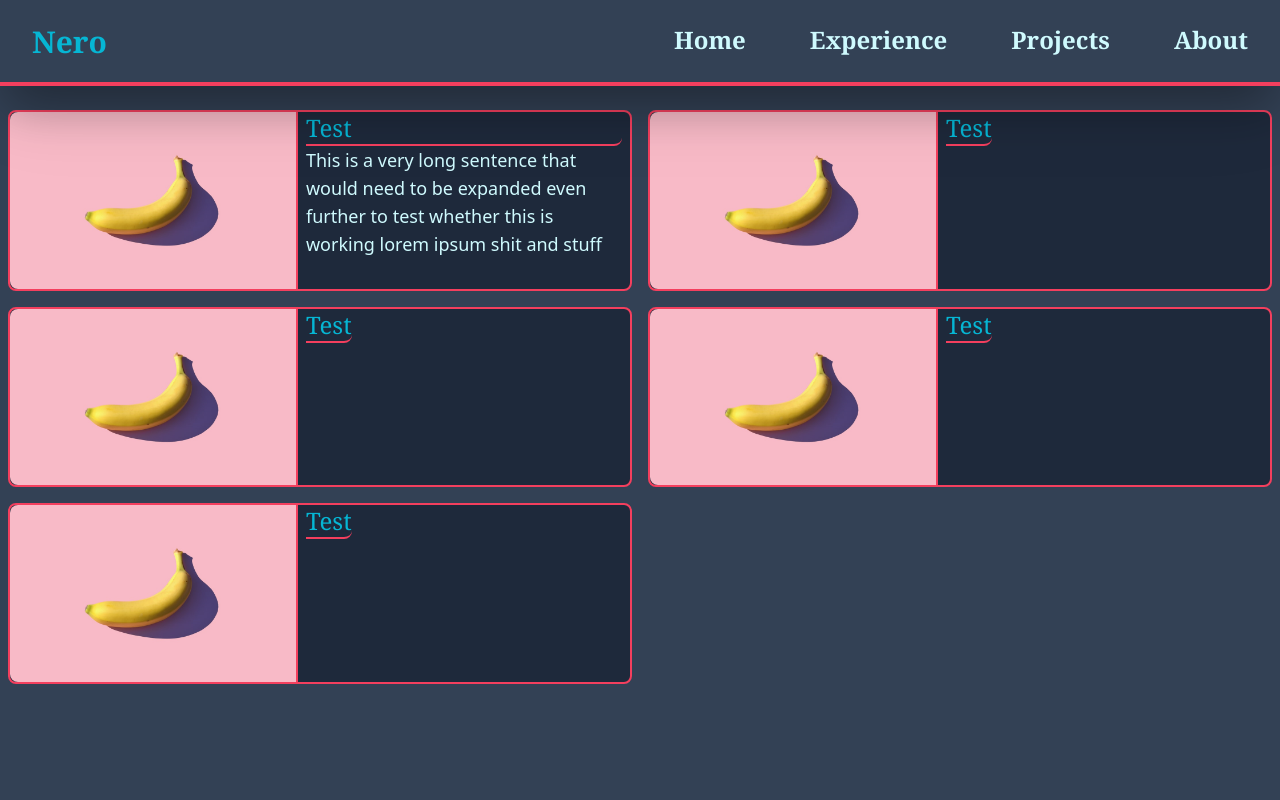
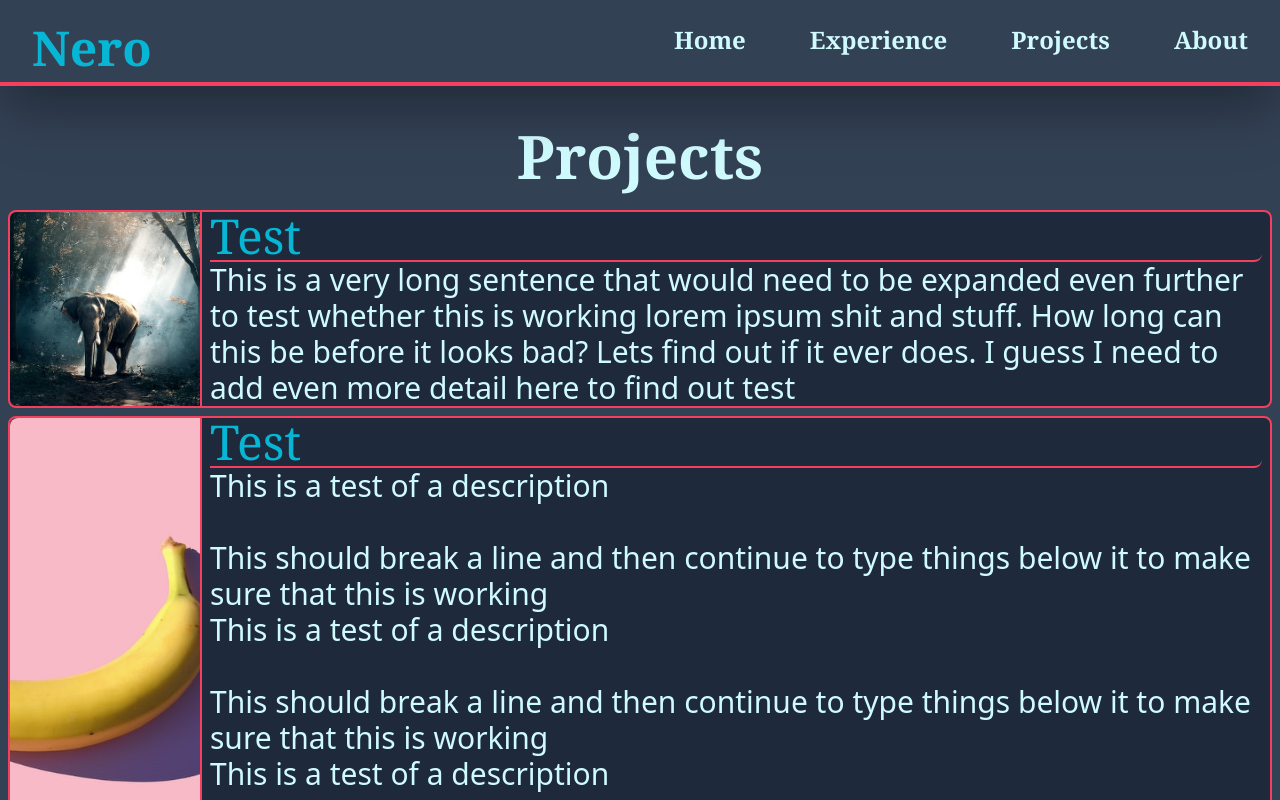
Before and after one commit to NerosJourney/portfolio-site, a React (Create React App) app in the folder site/: page /projects in a window 1280 px wide. Built offline with nearby package versions, Linux system fonts and the light colour scheme.

Commit message:
Projects page

```diff
--- a/site/src/App.js
+++ b/site/src/App.js
@@ -4,6 +4,7 @@ import Home from "./Pages/Home";
 import About from "./Pages/About";
 import Projects from "./Pages/Projects";
 import Experience from "./Pages/Experience";
+import Projects2 from "./Pages/Projects/index2";
 
 function App() {
   return (
@@ -12,6 +13,7 @@ function App() {
         <Route path="/" element={<Home />} />
         <Route path="/about" element={<About />} />
         <Route path="/projects" element={<Projects />} />
+        <Route path="/projects2" element={<Projects2 />} />
         <Route path="/experience" element={<Experience />} />
       </Routes>
     </>
--- a/site/src/Components/NavBar/index.js
+++ b/site/src/Components/NavBar/index.js
@@ -7,11 +7,11 @@ import { FaBars, FaTimes } from "react-icons/fa";
 const NavBar = () => {
   const [navbarOpen, setNavbarOpen] = useState(false);
   return (
-    <div>
+    <div className="z-40">
       <div className="flex pt-4 bg-slate-700 drop-shadow-2xl shadow-2xl font-serif border-b-4 border-b-rose-500">
         <Link
           to="/"
-          className="navbar-item mr-auto text-cyan-500 text-3xl visible w-auto px-8 mb-0"
+          className="navbar-item mr-auto text-cyan-500 text-5xl visible w-auto px-8 mb-0"
         >
           Nero
         </Link>
--- a/site/src/Pages/Projects/index.js
+++ b/site/src/Pages/Projects/index.js
@@ -1,22 +1,66 @@
 import React from "react";
 import NavBar from "../../Components/NavBar";
 import ProjectImg from "../../assets/images/project_temp.png";
+import Elephant from "../../assets/images/elephant.png";
+import { Link } from "react-router-dom";
 
 const Projects = () => {
   return (
     <>
       <div className="bg-slate-700 h-screen">
         <NavBar />
+        <p className="text-cyan-100 font-serif text-6xl px-10 pt-10 font-extrabold text-center">
+          Projects
+        </p>
         <div className="bg-slate-700 py-4">
-          <ul className="grid md:grid-cols-2 grid-cols-1">
+          <ul>
+            <ProjectItem
+              name="Test"
+              desc="This is a very long sentence that would need to be expanded even further to test whether this is working lorem ipsum shit and stuff. How long can this be before it looks bad? Lets find out if it ever does. I guess I need to add even more detail here to find out test"
+              img={Elephant}
+              sublink="test"
+            />
+            <ProjectItem
+              name="Test"
+              desc={
+                <>
+                  <p>
+                    This is a test of a description
+                    <br /> <br />
+                    This should break a line and then continue to type things
+                    below it to make sure that this is working
+                  </p>
+                  <p className="hide-mobile">
+                    This is a test of a description
+                    <br /> <br />
+                    This should break a line and then continue to type things
+                    below it to make sure that this is working
+                  </p>
+                  <p className="hide-mobile">
+                    This is a test of a description
+                    <br /> <br />
+                    This should break a line and then continue to type things
+                    below it to make sure that this is working
+                  </p>
+                </>
+              }
+              img={ProjectImg}
+            />
             <ProjectItem
               name="Test"
               desc="This is a very long sentence that would need to be expanded even further to test whether this is working lorem ipsum shit and stuff"
+              img={Elephant}
             />
-            <ProjectItem name="Test" />
-            <ProjectItem name="Test" />
-            <ProjectItem name="Test" />
-            <ProjectItem name="Test" />
+            <ProjectItem
+              name="Test"
+              desc="This is a very long sentence that would need to be expanded even further to test whether this is working lorem ipsum shit and stuff"
+              img={ProjectImg}
+            />
+            <ProjectItem
+              name="Test"
+              desc="This is a very long sentence that would need to be expanded even further to test whether this is working lorem ipsum shit and stuff"
+              img={Elephant}
+            />
           </ul>
         </div>
       </div>
@@ -24,20 +68,26 @@ const Projects = () => {
   );
 };
 
-const ProjectItem = ({ name, desc }) => {
+const ProjectItem = ({ name, desc, img, sublink = "" }) => {
+  let project_link = "/projects/" + sublink;
   return (
-    <li className="bg-slate-800 m-2 flex rounded-lg border-rose-500 border-2">
+    <li>
+      <Link
+        to={project_link}
+        className="bg-slate-800 m-2 flex rounded-lg border-rose-500 border-2 overflow-hidden"
+      >
         <img
-        className="w-72 rounded-l-lg border-rose-500 border-r-2"
-        src={ProjectImg}
+          className="w-1/4 md:w-[15vw] hover:w-1/4 rounded-l-lg border-rose-500 border-r-2 object-cover transition-all ease-in-out"
+          src={img}
           alt="Project"
         />
         <div className="px-2">
-        <p className="text-2xl text-cyan-500 rounded-r-lg rounded-b-none border-b-rose-500 border-b-2 font-serif">
+          <p className="text-2xl md:text-5xl text-cyan-500 rounded-r-lg rounded-b-none border-b-rose-500 border-b-2 font-serif">
             {name}
           </p>
-        <p className="text-lg text-cyan-100">{desc}</p>
+          <p className="text-lg md:text-3xl text-cyan-100">{desc}</p>
         </div>
+      </Link>
     </li>
   );
 };
--- /dev/null
+++ b/site/src/Pages/Projects/index2.js
@@ -0,0 +1,62 @@
+import React from "react";
+import NavBar from "../../Components/NavBar";
+import ProjectImg from "../../assets/images/project_temp.png";
+import Elephant from "../../assets/images/elephant.png";
+import { Link } from "react-router-dom";
+
+const Projects2 = () => {
+  return (
+    <>
+      <div className="bg-slate-700 h-screen">
+        <NavBar />
+        <div className="bg-slate-700">
+          <CarouselItem
+            name="Test"
+            img={Elephant}
+            desc="Lorem ipsum dolor sit is a very long description to test how this is gonna look. How much can I say before this looks bad?"
+          />
+        </div>
+      </div>
+    </>
+  );
+};
+
+const CarouselItem = ({ name, img, desc }) => {
+  return (
+    <Link to="/projects2" className="relative">
+      <img
+        src={img}
+        alt={name}
+        className="w-screen min-h-64 max-h-[80vh] object-cover"
+      />
+      <div className="absolute top-1/4 bottom-1/4 left-[15vw] lg:right-[50vw] right-[15vw] backdrop-blur-sm min-w-min object-center border-2 border-rose-500 overflow-hidden rounded-lg">
+        <p className="text-2xl lg:text-7xl p-2 font-serif font-extrabold underline text-cyan-500 border-b-2 border-rose-500">
+          {name}
+        </p>
+        <p className="lg:text-4xl p-2 font-serif text-cyan-100 text-ellipsis">
+          {desc}
+        </p>
+      </div>
+    </Link>
+  );
+};
+
+const ProjectItem = ({ name, desc }) => {
+  return (
+    <li className="bg-slate-800 m-2 flex rounded-lg border-rose-500 border-2">
+      <img
+        className="w-72 rounded-l-lg border-rose-500 border-r-2"
+        src={ProjectImg}
+        alt="Project"
+      />
+      <div className="px-2">
+        <p className="text-2xl text-cyan-500 rounded-r-lg rounded-b-none border-b-rose-500 border-b-2 font-serif">
+          {name}
+        </p>
+        <p className="text-lg text-cyan-100">{desc}</p>
+      </div>
+    </li>
+  );
+};
+
+export default Projects2;
--- a/site/src/index.css
+++ b/site/src/index.css
@@ -4,16 +4,19 @@
 
 @layer components {
     .navbar-item {
-        @apply font-bold text-cyan-100 py-2 px-0 text-2xl flex invisible md:visible w-0 md:w-auto md:px-8 align-middle
+        @apply font-bold text-cyan-100 py-2 px-0 text-2xl flex invisible md:visible w-0 md:w-auto md:px-8 align-middle hover:bg-slate-800 hover:rounded-full transition-all ease-linear
     }
     .hamburger-menu.show-menu {
-        @apply w-screen rounded-b-full border-2 border-t-0
+        @apply rounded-b-lg border-2 border-t-0 h-auto
     }
     .hamburger-menu {
-        @apply overflow-y-scroll fixed bg-slate-700 w-0 text-center
+        @apply overflow-y-scroll bg-slate-700 w-screen text-center h-0
     }
     .hamburger-item {
         @apply text-lg font-serif text-cyan-100 shadow-lg
+    }
+    .hide-mobile {
+        @apply invisible md:visible h-0 md:h-auto
     }
 }
 
```
Also changed, not shown: site/src/assets/images/elephant.png (added). Lines whose indentation alone changed are shown as unchanged.
